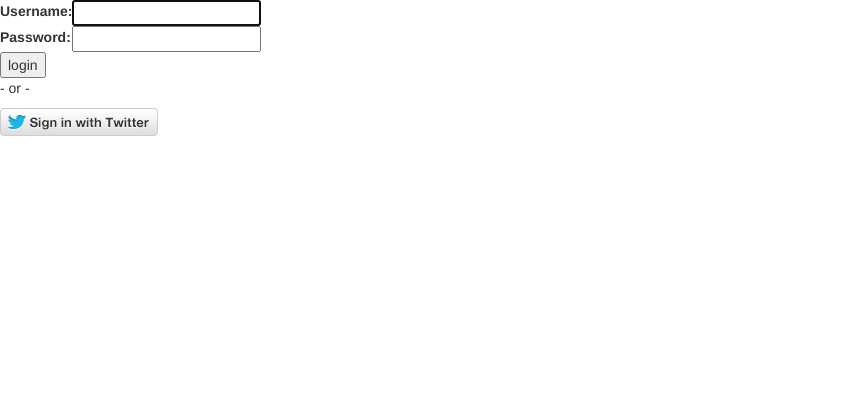
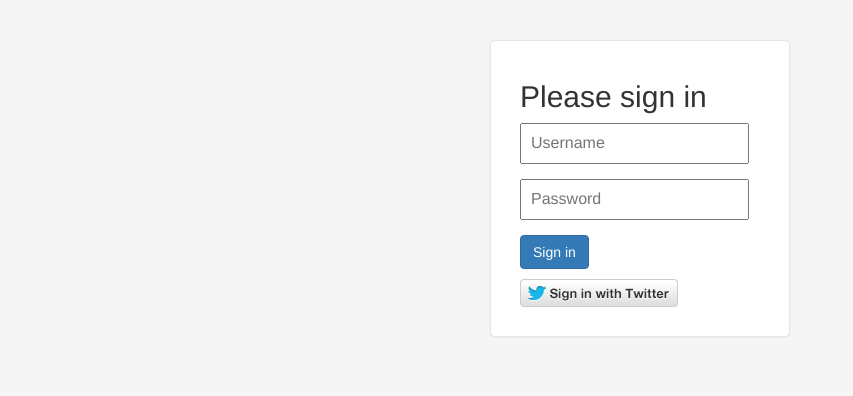
Before and after one commit to 701arvn/letters, a Django app: page /login/ in a window 1280 px wide. Shown: the top 396 px of the page, without its empty margins (0-853 px from the left). Run offline with Django 3.2, Linux system fonts and the light colour scheme; parts of the project's set-up code (start-up, migrations or seed data) failed here and were passed over; some libraries are stand-ins or nearby versions.

Commit message:
better styling: game field, login page

```diff
--- a/templates/base.html
+++ b/templates/base.html
@@ -2,11 +2,13 @@
 <html lang="en">
     <head>
         <meta charset="utf-8"/>
-        <title>Title</title>
+        <title>Lettersquare</title>
+        <meta name="viewport" content="width=device-width, initial-scale=1.0">
         <script src="http://ajax.googleapis.com/ajax/libs/jquery/1.9.1/jquery.min.js"></script>
         <script src="http://cdn.sockjs.org/sockjs-0.3.min.js"></script>
         <script src="//netdna.bootstrapcdn.com/twitter-bootstrap/2.3.1/js/bootstrap.min.js"></script>
         <link href="//netdna.bootstrapcdn.com/twitter-bootstrap/2.3.1/css/bootstrap-combined.min.css" rel="stylesheet">
+{#        <link href="//netdna.bootstrapcdn.com/twitter-bootstrap/2.3.1/css/bootstrap-responsive.min.css" rel="stylesheet">#}
         {% block head %}{% endblock %}
     </head>
     <body>
--- a/templates/lpgame/game.html
+++ b/templates/lpgame/game.html
@@ -5,7 +5,8 @@
 {% endblock %}
 {% block content %}
 <div class="container">
-    <div class="nanana">
+    <div class="game-field">
+        <div class="letters-space">
         {% for letters in rows %}
             <div class="row-fluid show-grid">
             {% for entry in letters %}
@@ -26,11 +27,12 @@
             </div>
         {% endfor %}
         </div>
-    <div class="selected">
+        <div class="selected row-fluid show-grid">
         </div>
         <br/>
         <input type="button" id="submit" value="Submit" class="btn"/>
         <input type="button" id="end_game" value="End game" class="btn"/>
+    </div>
 </div>
 <script type="text/javascript">
 $(document).ready(function (){
--- a/templates/registration/login.html
+++ b/templates/registration/login.html
@@ -1,28 +1,63 @@
 {% extends "base.html" %}
+{% block head %}
+    <style type="text/css" xmlns="http://www.w3.org/1999/html">
+        body {
+            padding-top: 40px;
+            padding-bottom: 40px;
+            background-color: #f5f5f5;
+        }
+
+        .form-signin {
+            max-width: 300px;
+            padding: 19px 29px 29px;
+            margin: 0 auto 20px;
+            background-color: #fff;
+            border: 1px solid #e5e5e5;
+            -webkit-border-radius: 5px;
+            -moz-border-radius: 5px;
+            border-radius: 5px;
+            -webkit-box-shadow: 0 1px 2px rgba(0,0,0,.05);
+            -moz-box-shadow: 0 1px 2px rgba(0,0,0,.05);
+            box-shadow: 0 1px 2px rgba(0,0,0,.05);
+        }
+        .form-signin .form-signin-heading,
+        .form-signin .checkbox {
+            margin-bottom: 10px;
+        }
+        .form-signin input[type="text"],
+        .form-signin input[type="password"] {
+            font-size: 16px;
+            height: auto;
+            margin-bottom: 15px;
+            padding: 7px 9px;
+        }
+        .tw_login {
+            padding-top: 10px;
+        }
+
+    </style>
+{% endblock %}
 
 {% block content %}
 
-{% if form.errors %}
-<p>Your username and password didn't match. Please try again.</p>
-{% endif %}
+<div class="container">
 
-<form method="post" action="{% url "django.contrib.auth.views.login" %}">
-{% csrf_token %}
-<table>
-<tr>
-    <td>{{ form.username.label_tag }}</td>
-    <td>{{ form.username }}</td>
-</tr>
-<tr>
-    <td>{{ form.password.label_tag }}</td>
-    <td>{{ form.password }}</td>
-</tr>
-</table>
+    {% if form.errors %}
+        <div class="alert alert-error">Your username and password didn't match. Please try again.</div>
+    {% endif %}
 
-<input type="submit" value="login" />
-<input type="hidden" name="next" value="{{ next }}" />
-</form>
-<p> - or - </p>
-<a href="/login/twitter/"><img src="{{ STATIC_URL }}sign-in-with-twitter-gray.png">
+    <form class="form-signin" method="post" action="{% url "django.contrib.auth.views.login" %}">{% csrf_token %}
+        <h2 class="form-signin-heading">Please sign in</h2>
+        <input type="text" class="input-block-level" placeholder="Username" name="username">
+        <input type="password" class="input-block-level" placeholder="Password" name="password">
+        <button class="btn btn-large btn-primary" type="submit">Sign in</button>
+        <input type="hidden" name="next" value="{{ next }}" />
+        <div class="tw_login">
+            <a href="/login/twitter/"><img src="{{ STATIC_URL }}sign-in-with-twitter-gray.png"></a>
+        </div>
+    </form>
+
+</div>
+
 
 {% endblock %}
```
Also changed, not shown: static/game.css (+24 -7 lines), templates/lpgame/main.html (+76 -11 lines). Lines whose indentation alone changed are shown as unchanged.
